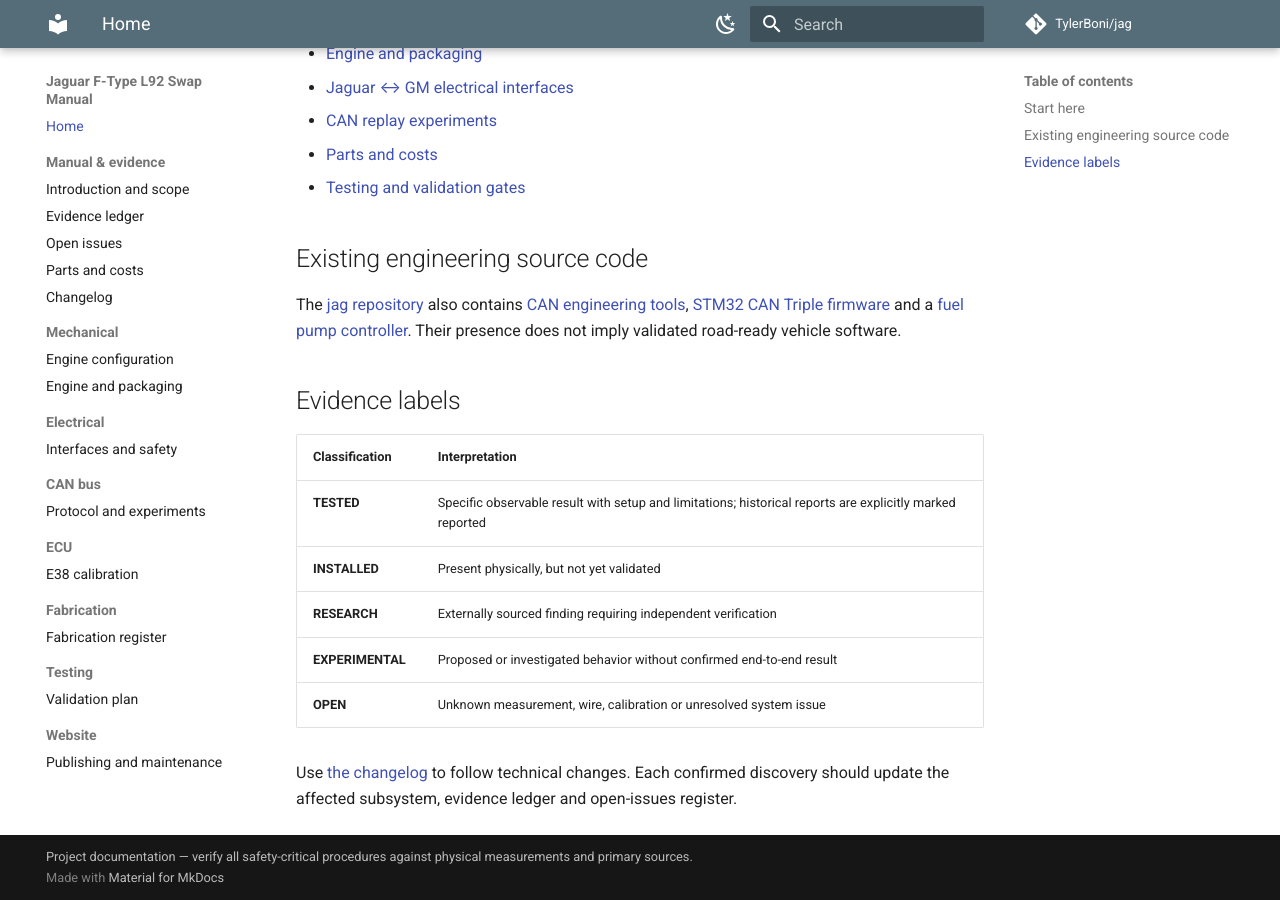
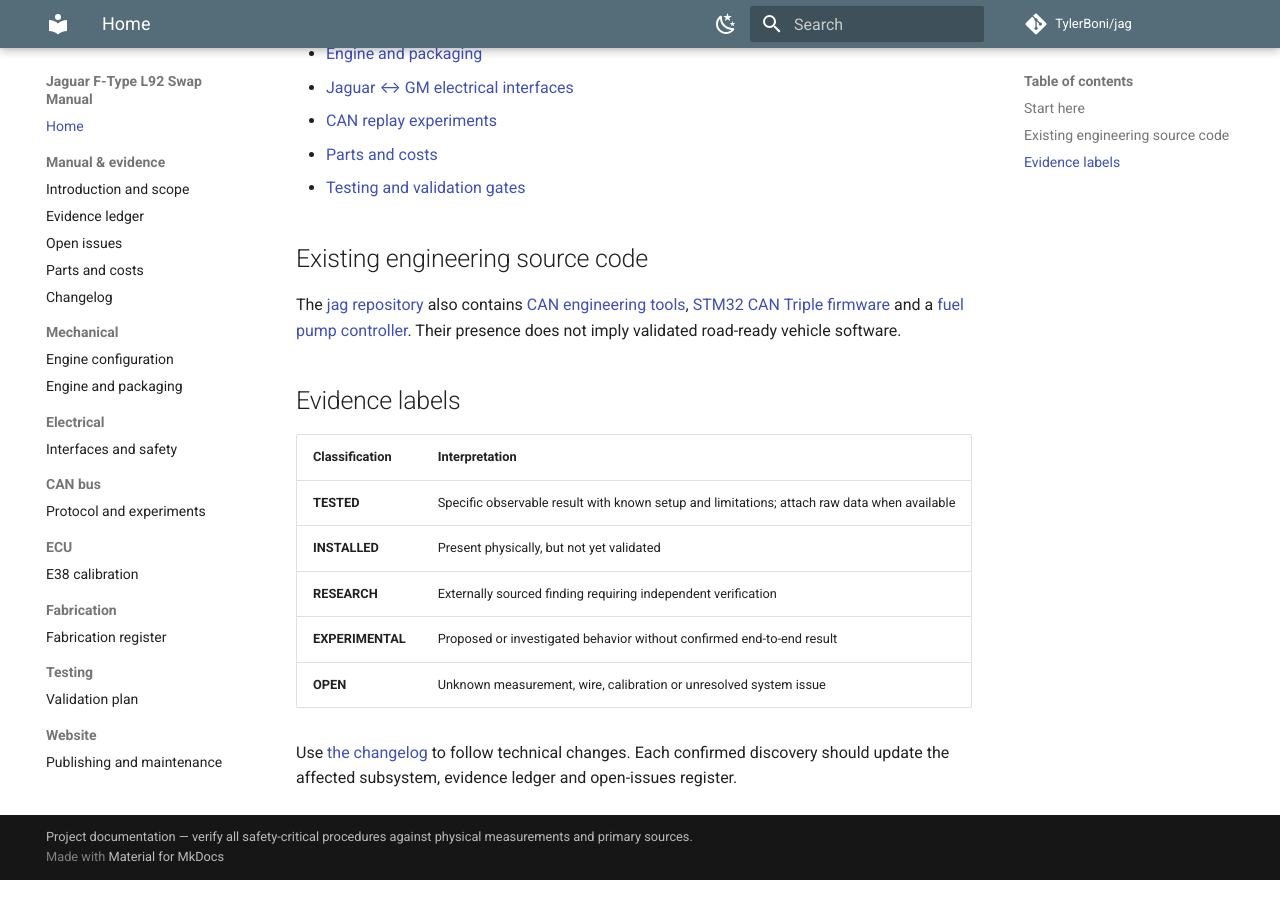
Before and after one commit to TylerBoni/jag, an MkDocs documentation site: the page built from build-manual/index.md, in a window 1280 px wide and 900 px high, scrolled down 619 px. Built offline with MkDocs 1.6.1 and Material for MkDocs 9.7.7, drawn with Linux system fonts in a browser that asks for light colours; comment, search, counter and statistics services are not loaded.

```diff
--- a/build-manual/index.md
+++ b/build-manual/index.md
@@ -26,7 +26,7 @@ The [jag repository](https://github.com/TylerBoni/jag) also contains [CAN engine
 
 | Classification | Interpretation |
 | --- | --- |
-| **TESTED** | Specific observable result with setup and limitations; historical reports are explicitly marked reported |
+| **TESTED** | Specific observable result with known setup and limitations; attach raw data when available |
 | **INSTALLED** | Present physically, but not yet validated |
 | **RESEARCH** | Externally sourced finding requiring independent verification |
 | **EXPERIMENTAL** | Proposed or investigated behavior without confirmed end-to-end result |
```
